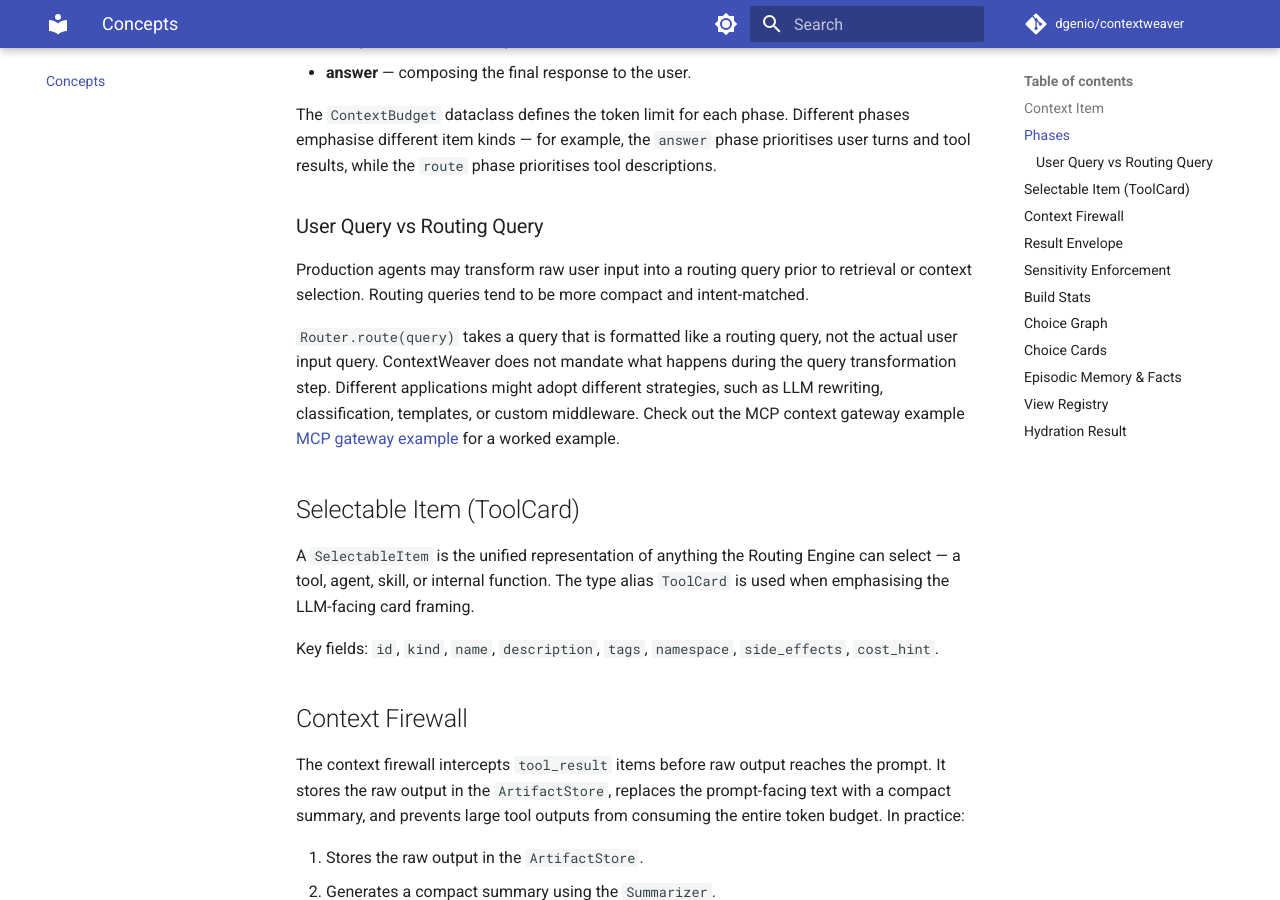
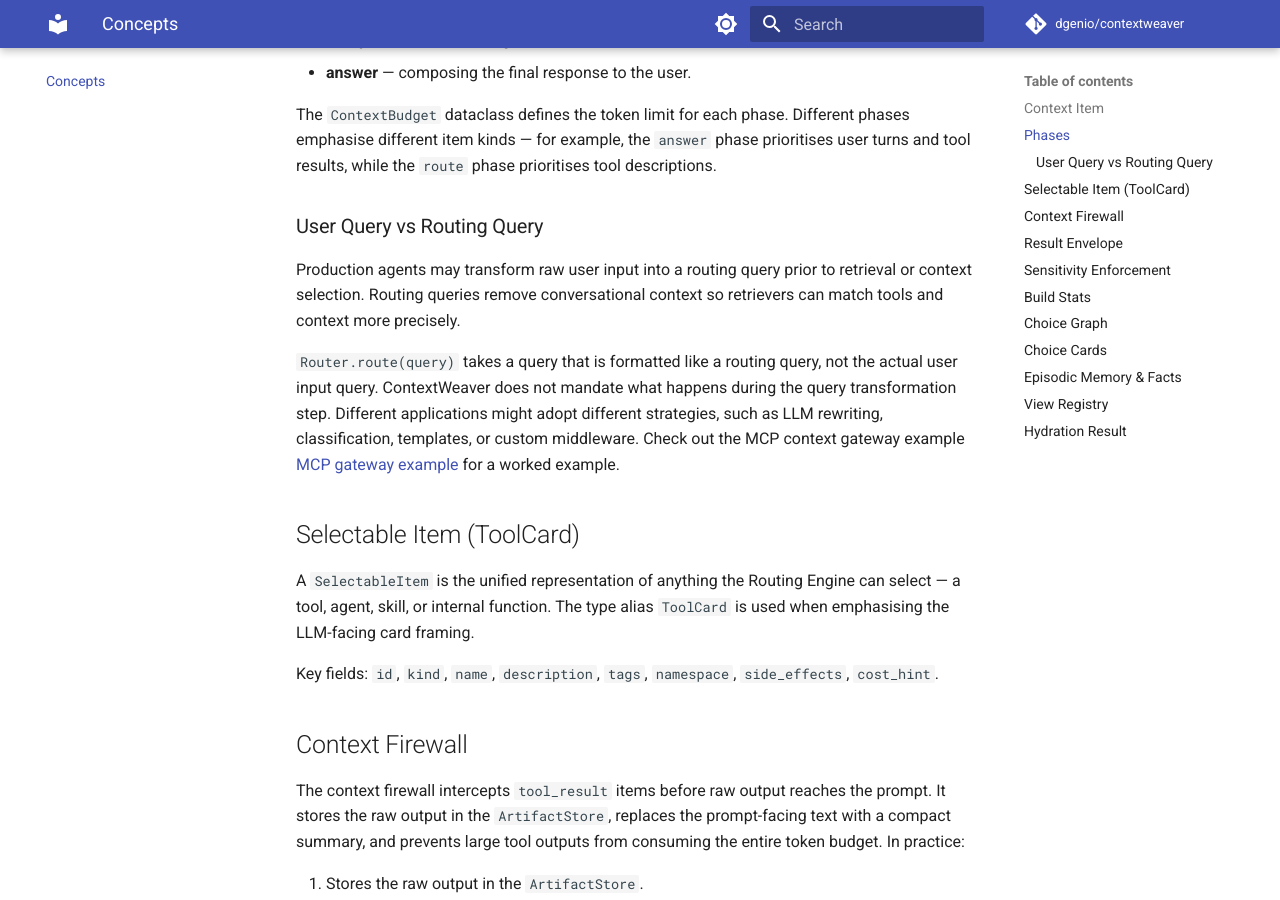
Before and after one commit to dgenio/contextweaver, an MkDocs documentation site: the page built from docs/concepts.md, in a window 1280 px wide and 900 px high, scrolled down 1032 px. Built offline with MkDocs 1.6.1 and Material for MkDocs 9.7.7, drawn with Linux system fonts in a browser that asks for light colours; comment, search, counter and statistics services are not loaded.

Commit message:
docs: address PR review feedback

```diff
--- a/docs/concepts.md
+++ b/docs/concepts.md
@@ -36,11 +36,11 @@ Different phases emphasise different item kinds — for example, the
 `route` phase prioritises tool descriptions.
 
 ### User Query vs Routing Query
-Production agents may transform raw user input into a routing query prior to retrieval or context selection. Routing queries tend to be more compact and intent-matched.
+Production agents may transform raw user input into a routing query prior to retrieval or context selection. Routing queries remove conversational context so retrievers can match tools and context more precisely.
 
 `Router.route(query)` takes a query that is formatted like a routing query, not the actual user input query.
 ContextWeaver does not mandate what happens during the query transformation step. Different applications might adopt different strategies, such as LLM rewriting, classification, templates, or custom middleware.
-Check out the MCP context gateway example  [MCP gateway example](../examples/architectures/mcp_context_gateway/main.py) for a worked example.
+Check out the MCP context gateway example [MCP gateway example](../examples/mcp_gateway_demo.py) for a worked example.
 
 ## Selectable Item (ToolCard)
 
```
Also changed, not shown: docs/integration_mcp.md (+5 -1 lines).
